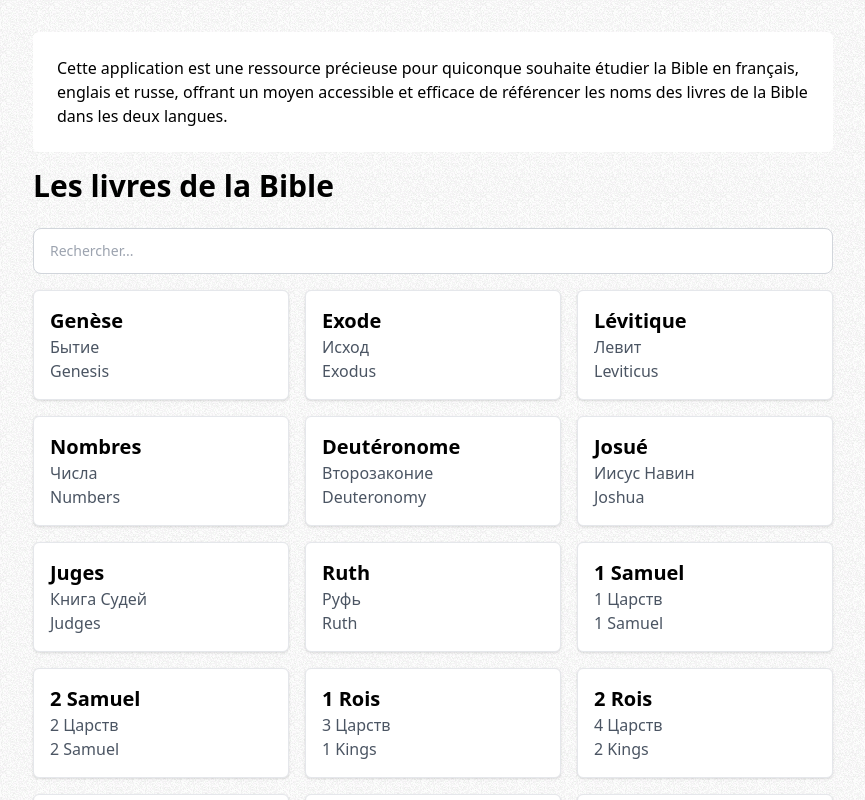
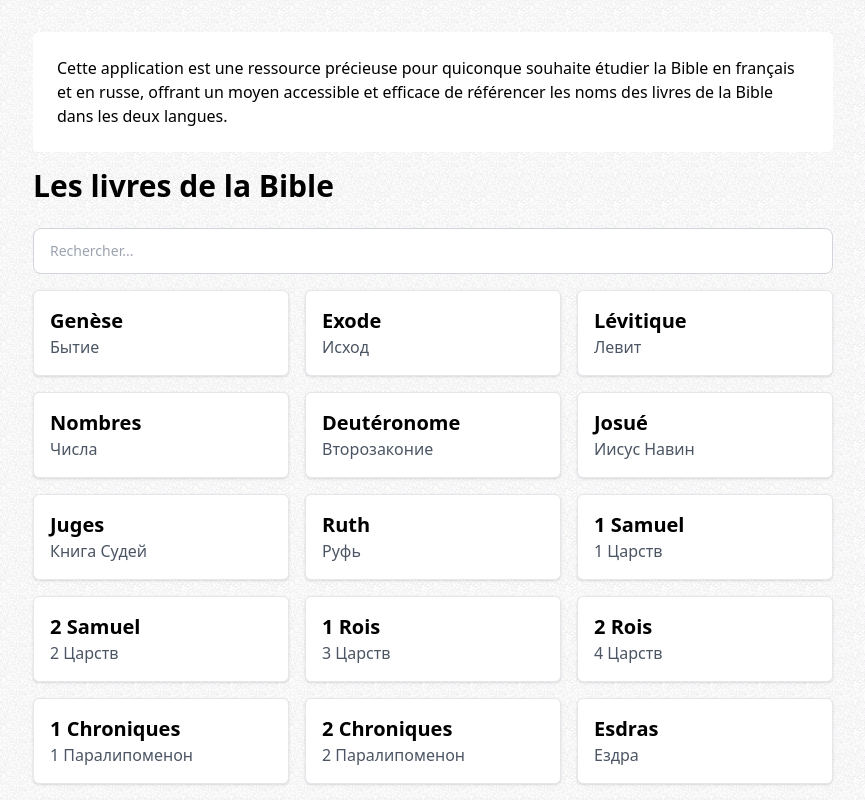
Before and after one commit to madoumadev/bible-books, a Nuxt app: page / in a window 1280 px wide. Shown: the top 800 px of the page, without its empty margins (207-1072 px from the left). Built offline with nearby package versions, Linux system fonts and the light colour scheme.

Commit message:
Update BibleBooks.vue

```diff
--- a/components/BibleBooks.vue
+++ b/components/BibleBooks.vue
@@ -3,7 +3,7 @@
 
     <div class="mb-4 bg-white p-6 rounded-md">
       Cette application est une ressource précieuse pour quiconque souhaite
-      étudier la Bible en français, englais et russe, offrant un moyen accessible
+      étudier la Bible en français et en russe, offrant un moyen accessible
       et efficace de référencer les noms des livres de la Bible dans les deux langues.
     </div>
 
@@ -17,7 +17,6 @@
       <div v-for="book in books" :key="book.french" class="p-4 bg-white border rounded-md shadow">
         <h2 class="text-xl font-semibold">{{ book.french }}</h2>
         <p class="text-gray-600">{{ book.russian }}</p>
-        <p class="text-gray-600">{{ book.english }}</p>
       </div>
     </div>
   </div>
```
